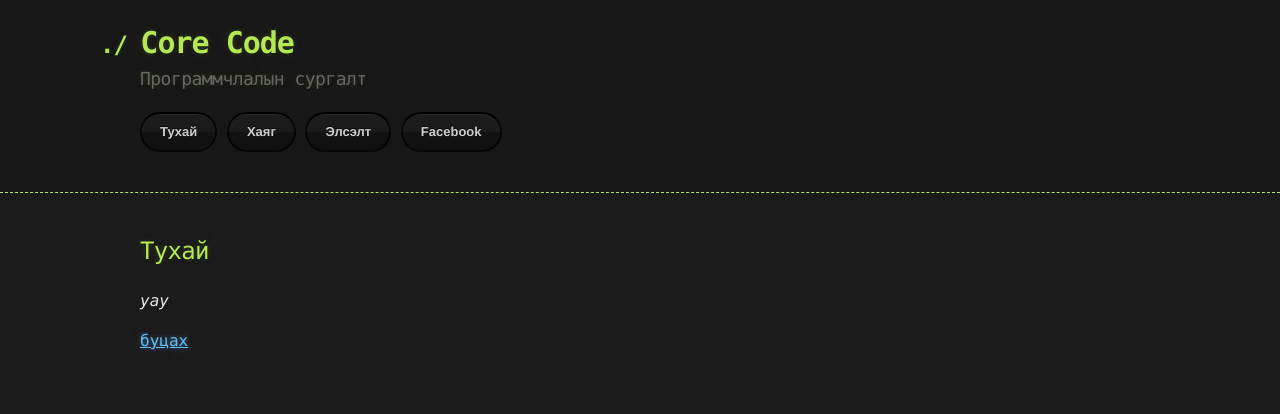
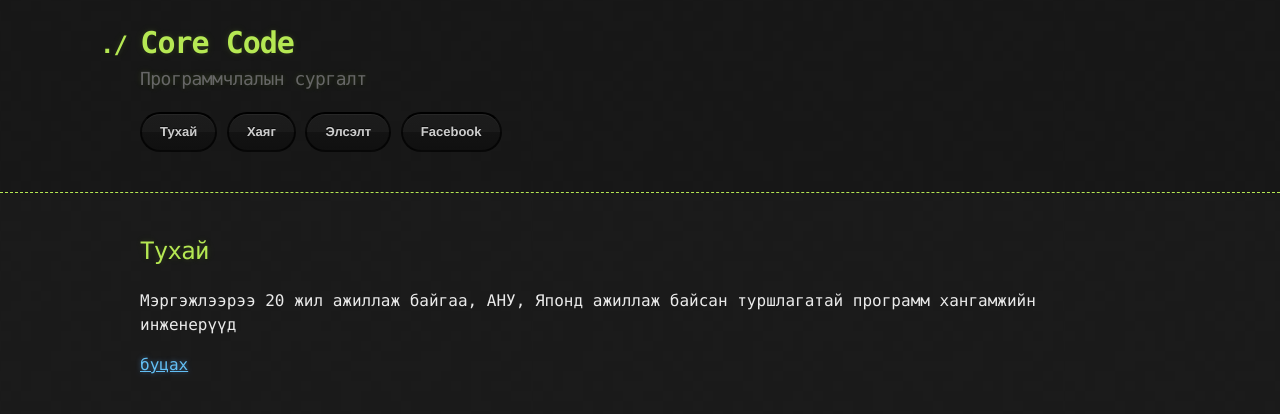
Before and after one commit to ganaatulgaa/corecode, a Jekyll site: the page built from about.md, in a window 1280 px wide. Shown: the top 414 px of the page. Built offline with Jekyll 4.4.1, drawn with Linux system fonts in a browser that asks for light colours; our own code applies the rules of GitHub Pages for plain Markdown files.

Commit message:
Update about.md

```diff
--- a/about.md
+++ b/about.md
@@ -4,6 +4,6 @@ layout: default
 
 ## Тухай
 
-_yay_
+Мэргэжлээрээ 20 жил ажиллаж байгаа, АНУ, Японд ажиллаж байсан туршлагатай программ хангамжийн инженерүүд
 
 [буцах](./)
```
